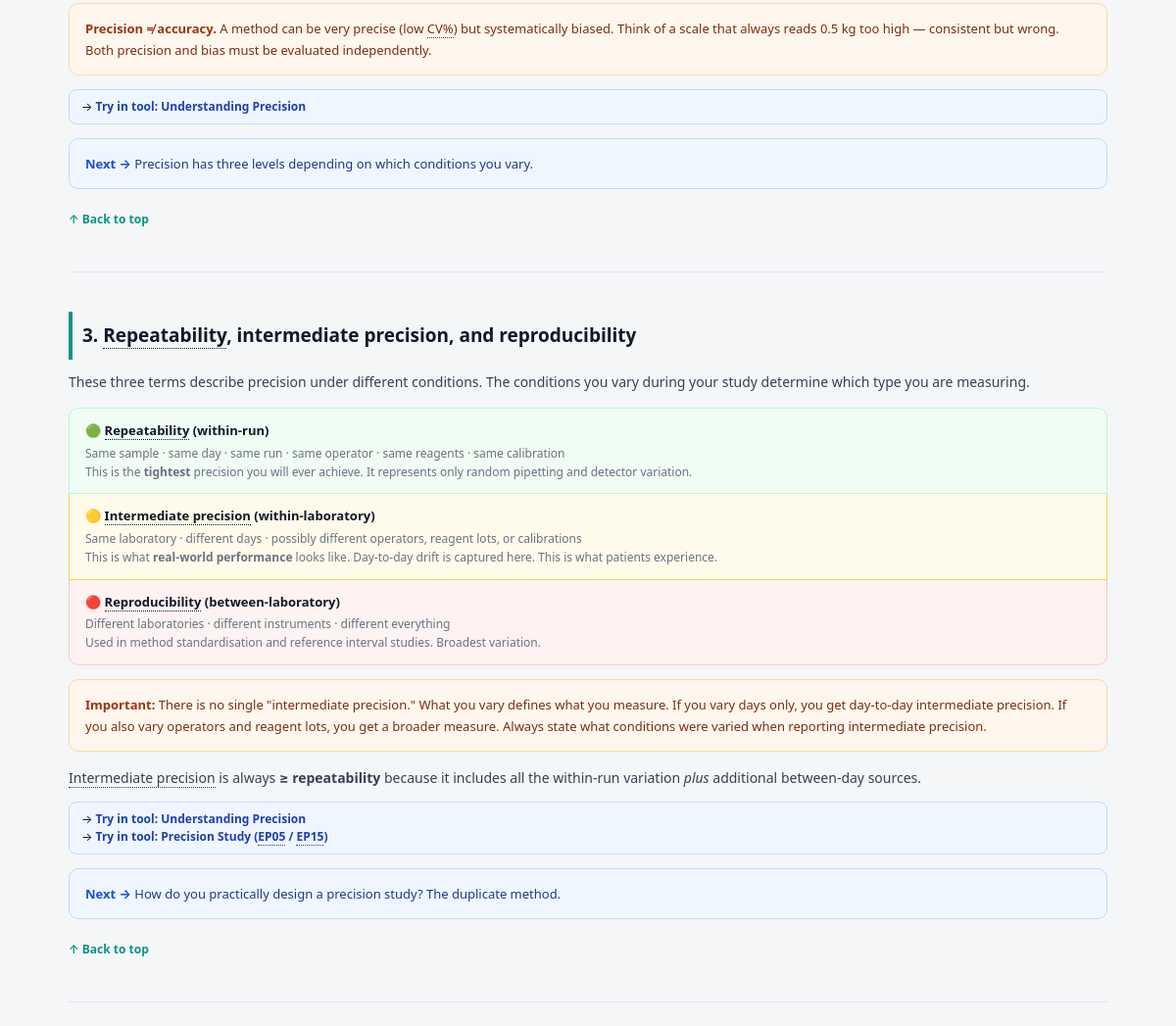
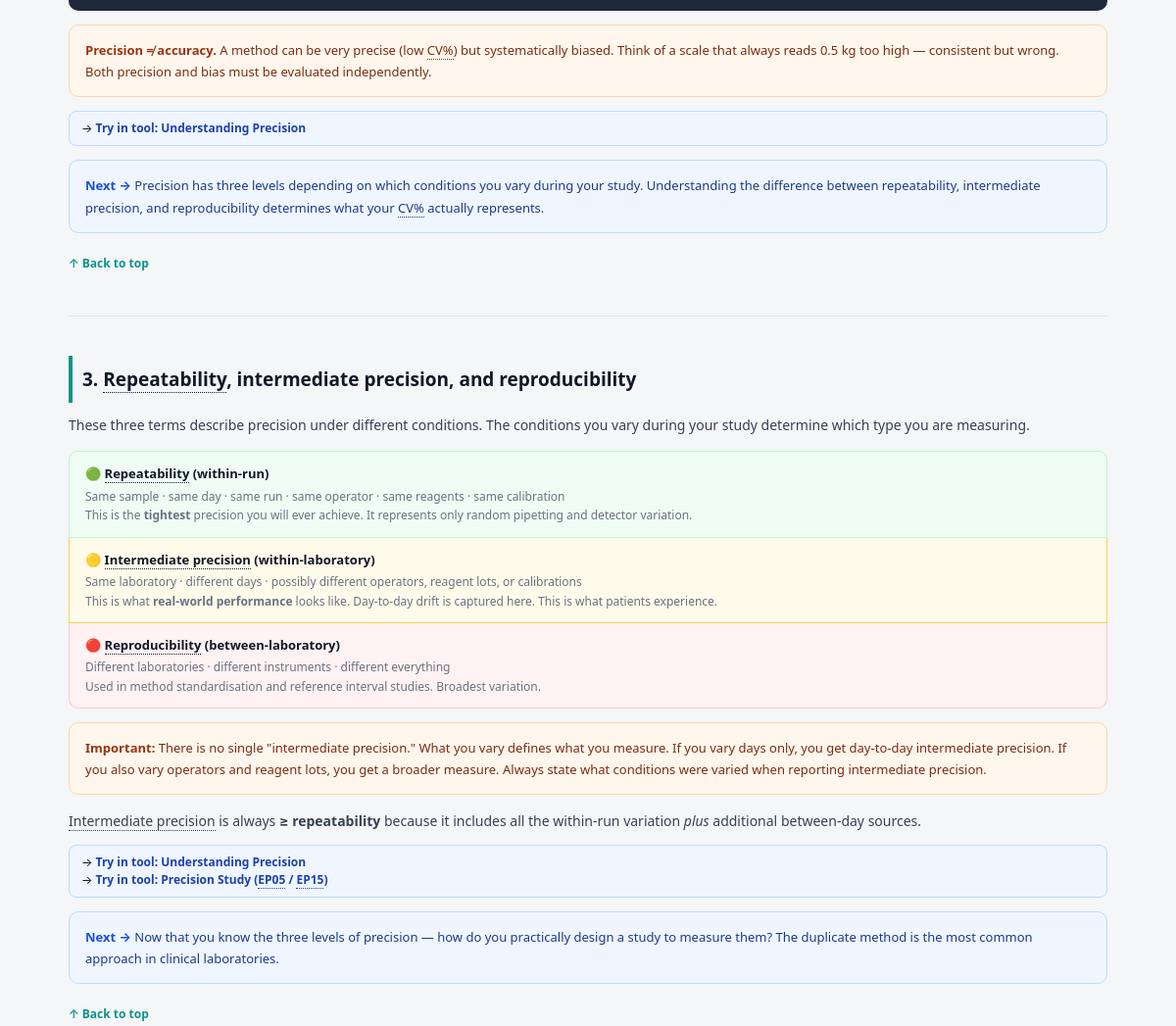
Before and after one commit to subash4700-web/clinical-statistics, an Electron app: page analytical_performance_theory.html in a window 1200 px wide. Shown: the part 1876-2923 px from the top of the page at 98% size. Drawn offline with Linux system fonts and the light colour scheme.

Commit message:
Enrich transition text: context about current section + introduction to next
Co-Authored-By: Claude Opus 4.6 (1M context) <noreply@anthropic.com>

```diff
--- a/analytical_performance_theory.html
+++ b/analytical_performance_theory.html
@@ -133,7 +133,7 @@
     <div class="good">
       <b>Key principle:</b> Precision addresses random error. Bias addresses systematic error. Total error addresses both together. You need all three to evaluate whether your method is fit for clinical use.
     </div>
-        <div class="info"><b>Next →</b> We start with random error — precision. How reproducible are your measurements?</div>
+        <div class="info"><b>Next →</b> Precision addresses random error, bias addresses systematic error, and total error combines both. We start with random error — how reproducible are your measurements, and how do you quantify that?</div>
     <a href="#" class="back-top">↑ Back to top</a>
   </div>
 
@@ -158,7 +158,7 @@
     <div style="margin-top:12px;padding:8px 12px;background:#eff6ff;border:1px solid #bfdbfe;border-radius:8px;font-size:12px;">
       → <a href="#" onclick="window.parent.loadTool('precision_learning.html','Understanding Precision');return false;" style="color:#1e40af;font-weight:600;">Try in tool: Understanding Precision</a>
     </div>
-        <div class="info"><b>Next →</b> Precision has three levels depending on which conditions you vary.</div>
+        <div class="info"><b>Next →</b> Precision has three levels depending on which conditions you vary during your study. Understanding the difference between repeatability, intermediate precision, and reproducibility determines what your CV% actually represents.</div>
     <a href="#" class="back-top">↑ Back to top</a>
   </div>
 
@@ -194,7 +194,7 @@
       → <a href="#" onclick="window.parent.loadTool('precision_learning.html','Understanding Precision');return false;" style="color:#1e40af;font-weight:600;">Try in tool: Understanding Precision</a><br>
       → <a href="#" onclick="window.parent.loadTool('precision_ep05.html','Precision Study (EP05 / EP15)');return false;" style="color:#1e40af;font-weight:600;">Try in tool: Precision Study (EP05 / EP15)</a>
     </div>
-        <div class="info"><b>Next →</b> How do you practically design a precision study? The duplicate method.</div>
+        <div class="info"><b>Next →</b> Now that you know the three levels of precision — how do you practically design a study to measure them? The duplicate method is the most common approach in clinical laboratories.</div>
     <a href="#" class="back-top">↑ Back to top</a>
   </div>
 
@@ -221,7 +221,7 @@
     <div style="margin-top:12px;padding:8px 12px;background:#eff6ff;border:1px solid #bfdbfe;border-radius:8px;font-size:12px;">
       → <a href="#" onclick="window.parent.loadTool('precision_ep05.html','Precision Study (EP05 / EP15)');return false;" style="color:#1e40af;font-weight:600;">Try in tool: Precision Study (EP05 / EP15)</a>
     </div>
-        <div class="info"><b>Next →</b> A common mistake: adding standard deviations directly.</div>
+        <div class="info"><b>Next →</b> When combining precision components, a common mistake is adding standard deviations directly. This always overestimates the true combined variation — and the error can be substantial.</div>
     <a href="#" class="back-top">↑ Back to top</a>
   </div>
 
@@ -251,7 +251,7 @@
     <div style="margin-top:12px;padding:8px 12px;background:#eff6ff;border:1px solid #bfdbfe;border-radius:8px;font-size:12px;">
       → <a href="#" onclick="window.parent.loadTool('precision_learning.html','Understanding Precision');return false;" style="color:#1e40af;font-weight:600;">Try in tool: Understanding Precision — exercise: Why you cannot add SDs</a>
     </div>
-        <div class="info"><b>Next →</b> We've covered random error. Now: systematic error — bias.</div>
+        <div class="info"><b>Next →</b> We have covered random error (precision) in depth. Now we move to the other half of analytical error — systematic error, or bias. A method can be perfectly precise but consistently wrong.</div>
     <a href="#" class="back-top">↑ Back to top</a>
   </div>
 
@@ -278,7 +278,7 @@
       <b>Do not use QC material alone for method validation.</b> Its modified matrix can make precision appear better than it actually is on real patient samples. CLSI EP05-A3 recommends patient samples for the validation study.
     </div>
     <p>Once validated, QC material is excellent for <b>ongoing monitoring</b> — detecting when precision drifts over time (Levey-Jennings charts, Westgard rules).</p>
-        <div class="info"><b>Next →</b> Now we move to systematic error — bias.</div>
+        <div class="info"><b>Next →</b> Precision tells you how reproducible your method is. But is it accurate? Systematic error — bias — shifts all results in one direction. Understanding and quantifying bias is the next step.</div>
     <a href="#" class="back-top">↑ Back to top</a>
   </div>
 
@@ -310,7 +310,7 @@
       → <a href="#" onclick="window.parent.loadTool('bias_learning.html','Understanding Bias');return false;" style="color:#1e40af;font-weight:600;">Try in tool: Understanding Bias</a><br>
       → <a href="#" onclick="window.parent.loadTool('bias.html','Bias');return false;" style="color:#1e40af;font-weight:600;">Try in tool: Bias</a>
     </div>
-        <div class="info"><b>Next →</b> How do you detect bias? Two main tools: CRM and EQA.</div>
+        <div class="info"><b>Next →</b> You can measure bias — but only if you know the true value. The next section covers the two main tools for establishing truth in the clinical laboratory: certified reference materials and external quality assessment.</div>
     <a href="#" class="back-top">↑ Back to top</a>
   </div>
 
@@ -342,7 +342,7 @@
       → <a href="#" onclick="window.parent.loadTool('bias.html','Bias');return false;" style="color:#1e40af;font-weight:600;">Try in tool: Bias</a>
     </div>
 
-        <div class="info"><b>Next →</b> But CRM and EQA don't always behave like patient samples — matrix effects.</div>
+        <div class="info"><b>Next →</b> CRM and EQA are powerful tools for detecting bias — but they don't always behave like real patient samples. The next section explains why: the matrix of the control material can introduce artefacts that mimic or mask real bias.</div>
     <a href="#" class="back-top">↑ Back to top</a>
   </div>
 
@@ -356,7 +356,7 @@
     <div class="warn">
       <b>Never conclude there is a bias based on a single material alone.</b> Confirm bias using a commutable material — one whose matrix behaves like real patient samples on your method. Patient-based bias estimation (e.g. method comparison against a reference method) is the most reliable approach.
     </div>
-        <div class="info"><b>Next →</b> Biological variation determines how good your method needs to be.</div>
+        <div class="info"><b>Next →</b> Now that you understand the tools (CRM, EQA) and their limitations (matrix effects) — biological variation determines how good your analytical performance actually needs to be.</div>
     <a href="#" class="back-top">↑ Back to top</a>
   </div>
 
@@ -417,7 +417,7 @@
     <div style="margin-top:12px;padding:8px 12px;background:#eff6ff;border:1px solid #bfdbfe;border-radius:8px;font-size:12px;">
       → <a href="#" onclick="window.parent.loadTool('tae.html','Total Error &amp; Sigma');return false;" style="color:#1e40af;font-weight:600;">Try in tool: Total Error &amp; Sigma</a>
     </div>
-        <div class="info"><b>Next →</b> Now that you understand biological variation — allowable error sets the limits.</div>
+        <div class="info"><b>Next →</b> Biological variation gives you the benchmark. But how do you turn CVi and CVg into specific, actionable limits for your method? The next section shows where allowable error limits come from.</div>
     <a href="#" class="back-top">↑ Back to top</a>
   </div>
 
@@ -452,7 +452,7 @@
       → <a href="#" onclick="window.parent.loadTool('tae_learning.html','Understanding TAE');return false;" style="color:#1e40af;font-weight:600;">Try in tool: Understanding TAE</a><br>
       → <a href="#" onclick="window.parent.loadTool('tae.html','Total Error &amp; Sigma');return false;" style="color:#1e40af;font-weight:600;">Try in tool: Total Error &amp; Sigma</a>
     </div>
-        <div class="info"><b>Next →</b> Combining precision and bias into a single number — Total Error.</div>
+        <div class="info"><b>Next →</b> You now have allowable limits for precision and bias separately. But a patient result is affected by both simultaneously. The next section shows how to combine them into a single number — Total Error.</div>
     <a href="#" class="back-top">↑ Back to top</a>
   </div>
 
@@ -528,7 +528,7 @@
       → <a href="#" onclick="window.parent.loadTool('tae.html','Total Error &amp; Sigma');return false;" style="color:#1e40af;font-weight:600;">Try in tool: Total Error &amp; Sigma</a>
     </div>
 
-        <div class="info"><b>Next →</b> Sometimes published TAE doesn't fit. Setting TAE locally.</div>
+        <div class="info"><b>Next →</b> Published TAE values don't always fit your clinical context. Sometimes you need to set TAE locally — based on your patient population, clinical decision limits, and method capability.</div>
     <a href="#" class="back-top">↑ Back to top</a>
   </div>
 
@@ -578,7 +578,7 @@
     <div class="good">
       <b>Practical recommendation:</b> Start with the EFLM desirable goal. If it is achievable, use it. If not, check regulatory requirements and use state-of-the-art data. Document your rationale — ISO 15189 requires that quality goals are defined and justified. A locally set TAE with clear clinical reasoning is better than an unachievable external goal that is ignored in practice.
     </div>
-        <div class="info"><b>Next →</b> The Sigma metric brings CV%, bias, and TAE together into one score.</div>
+        <div class="info"><b>Next →</b> The Sigma metric brings everything together: CV%, bias, and TAE combined into a single score that tells you how much safety margin your method has — and what QC strategy to use.</div>
     <a href="#" class="back-top">↑ Back to top</a>
   </div>
 
@@ -623,7 +623,7 @@
       → <a href="#" onclick="window.parent.loadTool('tae.html','Total Error &amp; Sigma');return false;" style="color:#1e40af;font-weight:600;">Try in tool: Total Error &amp; Sigma</a>
     </div>
 
-        <div class="info"><b>Next →</b> Next: categorical methods for qualitative (pos/neg) agreement.</div>
+        <div class="info"><b>Next →</b> The preceding sections covered quantitative analytical error. But not all methods produce numbers — some produce categories (positive/negative, S/I/R). The next section covers statistical tools for evaluating categorical agreement.</div>
     <a href="#" class="back-top">↑ Back to top</a>
   </div>
 
@@ -703,7 +703,7 @@
       <li>The <b>functional expiry</b> is the last time point at which κ ≥ your pre-defined criterion AND McNemar p ≥ α</li>
       <li>Pre-define acceptance criteria before the study (e.g. κ ≥ 0.80 and McNemar p ≥ 0.05)</li>
     </ul>
-        <div class="info"><b>Next →</b> Kappa applied over time — stability testing for qualitative methods.</div>
+        <div class="info"><b>Next →</b> Kappa and McNemar evaluate agreement at a single time point. But what happens to agreement over time? Stability testing applies these same tools to track how material performance degrades.</div>
     <a href="#" class="back-top">↑ Back to top</a>
   </div>
 
@@ -788,7 +788,7 @@
       The study design, acceptance criteria, and number of time points must all be documented in the protocol
       before testing begins. Post-hoc changes to criteria are not acceptable.
     </div>
-        <div class="info"><b>Next →</b> Next: clinical accuracy — how good is a test at classifying patients?</div>
+        <div class="info"><b>Next →</b> Beyond categorical agreement and stability, clinical laboratories also need to evaluate diagnostic accuracy — how well does a quantitative test discriminate between disease and no disease?</div>
     <a href="#" class="back-top">↑ Back to top</a>
   </div>
 
@@ -876,7 +876,7 @@
       <b>Key insight:</b> AUC tells you how good a test <em>can</em> be — but clinical usefulness depends on the cut-off you choose, the prevalence in your population, and the consequences of errors. A test with AUC = 0.85 can be clinically useless if the prevalence is very low (PPV collapses) or if there is no actionable treatment for detected cases.
     </div>
 
-        <div class="info"><b>Next →</b> ROC for quantitative tests. For antibiotic susceptibility — a specialised framework.</div>
+        <div class="info"><b>Next →</b> ROC analysis evaluates quantitative diagnostic tests. For antibiotic susceptibility testing, a specialised 3×3 error classification framework is used — with errors weighted by clinical severity.</div>
     <a href="#" class="back-top">↑ Back to top</a>
   </div>
 
@@ -932,7 +932,7 @@
       <b>EUCAST vs CLSI breakpoints:</b> Both organisations define S/I/R categories but may use different MIC or zone-diameter cut-offs. Always state which breakpoint table you applied — mixing tables invalidates the comparison.
     </div>
 
-        <div class="info"><b>Next →</b> The compliance section covers the regulatory standards and protocols.</div>
+        <div class="info"><b>Next →</b> The concepts section has covered what to measure and why. The compliance section that follows covers the how — the specific regulatory standards, protocols, and workflows that laboratories must follow.</div>
     <a href="#" class="back-top">↑ Back to top</a>
   </div>
 
@@ -1006,7 +1006,7 @@
       <strong>In the app:</strong> After you calculate results in the Precision tool, a blue card appears at the bottom guiding you to the Bias tool — and from Bias to Total Error &amp; Sigma. Your CV% and Bias% are automatically transferred so you do not need to re-enter them.
     </div>
 
-        <div class="info"><b>Next →</b> ISO 15189 defines what must be validated.</div>
+        <div class="info"><b>Next →</b> The validation workflow gives you the practical steps. ISO 15189 defines the regulatory framework — what must be documented, when validation vs verification is required, and what auditors check.</div>
     <a href="#" class="back-top">↑ Back to top</a>
   </div>
   <hr class="divider"/>
@@ -1068,7 +1068,7 @@
     <div class="warn">
       <b>Pre-define your acceptance criteria.</b> ISO 15189 auditors specifically check that criteria were set before data collection — not adjusted after seeing the results. Always document your allowable bias and CV% targets in the validation plan before running the study.
     </div>
-        <div class="info"><b>Next →</b> EP05 is the standard protocol for precision evaluation.</div>
+        <div class="info"><b>Next →</b> ISO 15189 tells you what to evaluate. EP05 tells you exactly how to do it for precision — the standard protocol for measuring repeatability and intermediate precision.</div>
     <a href="#" class="back-top">↑ Back to top</a>
   </div>
 
@@ -1132,7 +1132,7 @@
     <div style="margin-top:12px;padding:8px 12px;background:#eff6ff;border:1px solid #bfdbfe;border-radius:8px;font-size:12px;">
       → <a href="#" onclick="window.parent.loadTool('precision_ep05.html','Precision Study (EP05 / EP15)');return false;" style="color:#1e40af;font-weight:600;">Try in tool: Precision Study (EP05 / EP15)</a>
     </div>
-        <div class="info"><b>Next →</b> EP15 is for verification — confirming manufacturer's claimed precision.</div>
+        <div class="info"><b>Next →</b> EP05 establishes precision from scratch. EP15 is the shorter alternative — a verification protocol that confirms whether your laboratory can reproduce the manufacturer's claimed precision.</div>
     <a href="#" class="back-top">↑ Back to top</a>
   </div>
 
@@ -1183,7 +1183,7 @@
     <div style="margin-top:12px;padding:8px 12px;background:#eff6ff;border:1px solid #bfdbfe;border-radius:8px;font-size:12px;">
       → <a href="#" onclick="window.parent.loadTool('precision_ep05.html','Precision Study (EP05 / EP15)');return false;" style="color:#1e40af;font-weight:600;">Try in tool: Precision Study (EP05 / EP15)</a>
     </div>
-        <div class="info"><b>Next →</b> EP09 covers method comparison and bias estimation.</div>
+        <div class="info"><b>Next →</b> Precision is one side of the coin. EP09 covers the other — method comparison and bias estimation, using patient samples measured in parallel on two methods.</div>
     <a href="#" class="back-top">↑ Back to top</a>
   </div>
 
@@ -1295,7 +1295,7 @@
       → <a href="#" onclick="window.parent.loadTool('method_comparison_learning.html','Understanding Method Comparison');return false;" style="color:#1e40af;font-weight:600;">Try in tool: Understanding Method Comparison</a><br>
       → <a href="#" onclick="window.parent.loadTool('method_comparison.html','Method Comparison');return false;" style="color:#1e40af;font-weight:600;">Try in tool: Method Comparison</a>
     </div>
-        <div class="info"><b>Next →</b> Reference intervals define the "normal range" for healthy populations.</div>
+        <div class="info"><b>Next →</b> Method comparison evaluates your method against a reference. But what about the reference intervals your method reports against? EP28 covers how to establish and verify reference intervals.</div>
     <a href="#" class="back-top">↑ Back to top</a>
   </div>
 
@@ -1381,7 +1381,7 @@
       <b>Key insight:</b> Reference intervals are not just about statistics — they depend on the reference population, pre-analytical conditions (fasting, posture, time of day), and the analytical method. An interval established on one platform cannot be assumed valid on another without verification.
     </div>
 
-        <div class="info"><b>Next →</b> Qualitative methods need their own detection limit.</div>
+        <div class="info"><b>Next →</b> Reference intervals apply to quantitative methods. For qualitative methods (positive/negative), a different question applies: what is the lowest concentration the method can reliably detect?</div>
     <a href="#" class="back-top">↑ Back to top</a>
   </div>
 
@@ -1450,7 +1450,7 @@
       <b>Common pitfall:</b> Testing only 3–5 replicates per level. With so few replicates, the difference between 80% and 100% hit rate is just 1 result — the confidence interval is too wide to draw meaningful conclusions.
     </div>
 
-        <div class="info"><b>Next →</b> This concludes the theory. See the summary table for a quick reference.</div>
+        <div class="info"><b>Next →</b> This concludes the theory and compliance sections. The summary table below provides a quick reference for all concepts, tools, and their relationships.</div>
     <a href="#" class="back-top">↑ Back to top</a>
   </div>
 
```
